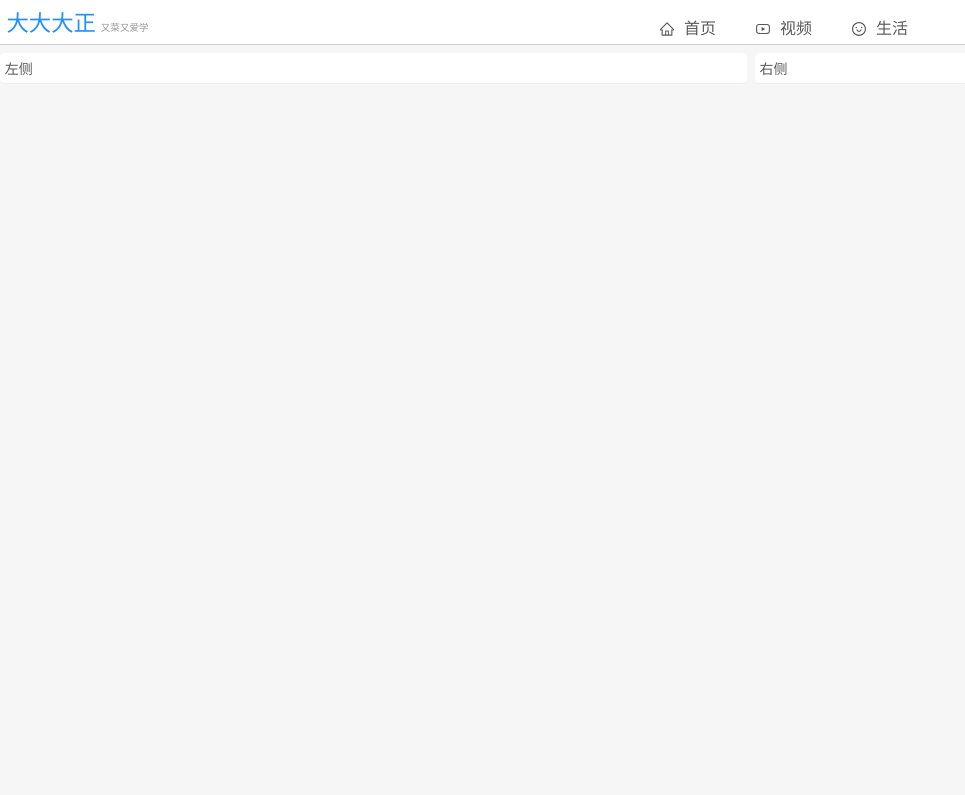
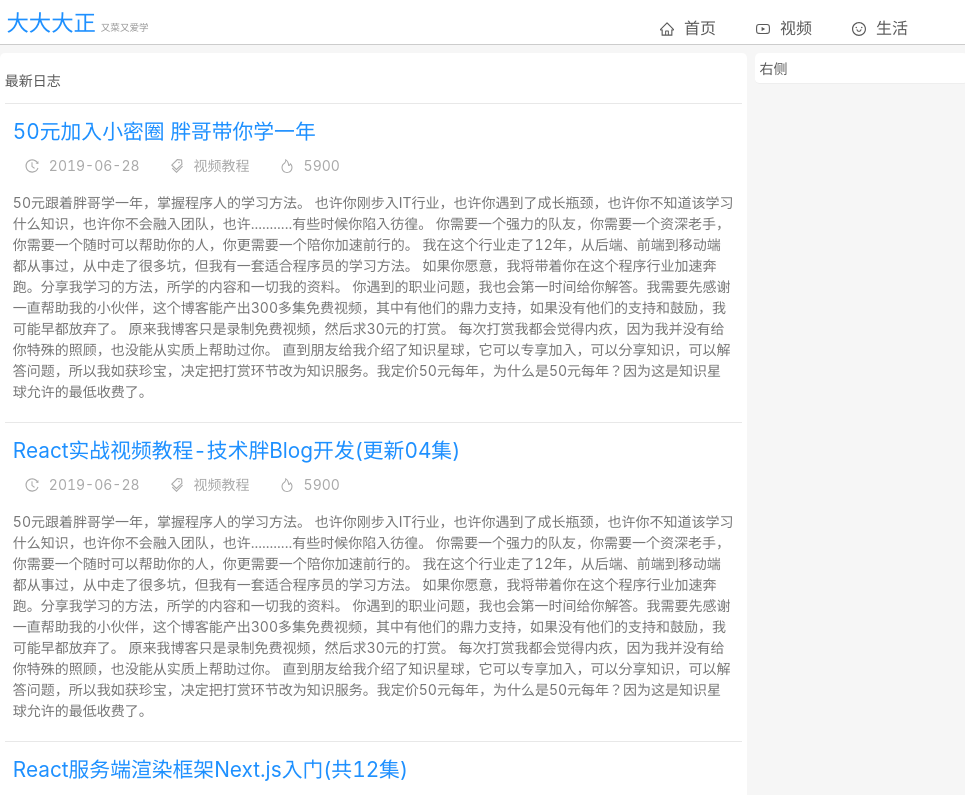
Before and after one commit to DaZheng-coder/react_blog_blog, a Next.js app: page / in a window 1280 px wide. Shown: the top 795 px of the page, without its empty margins (0-965 px from the left). Built offline with nearby package versions, Linux system fonts and the light colour scheme.

Commit message:
完善列表样式

```diff
--- a/pages/index.js
+++ b/pages/index.js
@@ -2,16 +2,32 @@
  * @Author: DaZheng
  * @Date: 2020-12-01 14:00:42
  * @LastEditors: g05047
- * @LastEditTime: 2020-12-01 15:59:24
+ * @LastEditTime: 2020-12-02 08:47:50
  * @Description: file content
  */
+import React, {useState} from 'react'
 import Head from 'next/head'
 // import Link from 'next/link'
-import { Row, Col } from 'antd'
+import { Row, Col, List } from 'antd'
 import Header from '../components/Header'
 // import styles from '../styles/Home.module.css'
+import '../static/style/pages/index.css'
+
+import {
+  HistoryOutlined,
+  TagsOutlined,
+  FireOutlined
+} from '@ant-design/icons';
 
 export default function Home() {
+  const [mylist, setMylist] = useState(
+    [
+      {title:'50元加入小密圈 胖哥带你学一年',context:'50元跟着胖哥学一年，掌握程序人的学习方法。 也许你刚步入IT行业，也许你遇到了成长瓶颈，也许你不知道该学习什么知识，也许你不会融入团队，也许...........有些时候你陷入彷徨。 你需要一个强力的队友，你需要一个资深老手，你需要一个随时可以帮助你的人，你更需要一个陪你加速前行的。 我在这个行业走了12年，从后端、前端到移动端都从事过，从中走了很多坑，但我有一套适合程序员的学习方法。 如果你愿意，我将带着你在这个程序行业加速奔跑。分享我学习的方法，所学的内容和一切我的资料。 你遇到的职业问题，我也会第一时间给你解答。我需要先感谢一直帮助我的小伙伴，这个博客能产出300多集免费视频，其中有他们的鼎力支持，如果没有他们的支持和鼓励，我可能早都放弃了。 原来我博客只是录制免费视频，然后求30元的打赏。 每次打赏我都会觉得内疚，因为我并没有给你特殊的照顾，也没能从实质上帮助过你。 直到朋友给我介绍了知识星球，它可以专享加入，可以分享知识，可以解答问题，所以我如获珍宝，决定把打赏环节改为知识服务。我定价50元每年，为什么是50元每年？因为这是知识星球允许的最低收费了。'},
+      {title:'React实战视频教程-技术胖Blog开发(更新04集)',context:'50元跟着胖哥学一年，掌握程序人的学习方法。 也许你刚步入IT行业，也许你遇到了成长瓶颈，也许你不知道该学习什么知识，也许你不会融入团队，也许...........有些时候你陷入彷徨。 你需要一个强力的队友，你需要一个资深老手，你需要一个随时可以帮助你的人，你更需要一个陪你加速前行的。 我在这个行业走了12年，从后端、前端到移动端都从事过，从中走了很多坑，但我有一套适合程序员的学习方法。 如果你愿意，我将带着你在这个程序行业加速奔跑。分享我学习的方法，所学的内容和一切我的资料。 你遇到的职业问题，我也会第一时间给你解答。我需要先感谢一直帮助我的小伙伴，这个博客能产出300多集免费视频，其中有他们的鼎力支持，如果没有他们的支持和鼓励，我可能早都放弃了。 原来我博客只是录制免费视频，然后求30元的打赏。 每次打赏我都会觉得内疚，因为我并没有给你特殊的照顾，也没能从实质上帮助过你。 直到朋友给我介绍了知识星球，它可以专享加入，可以分享知识，可以解答问题，所以我如获珍宝，决定把打赏环节改为知识服务。我定价50元每年，为什么是50元每年？因为这是知识星球允许的最低收费了。'},
+      {title:'React服务端渲染框架Next.js入门(共12集)',context:'50元跟着胖哥学一年，掌握程序人的学习方法。 也许你刚步入IT行业，也许你遇到了成长瓶颈，也许你不知道该学习什么知识，也许你不会融入团队，也许...........有些时候你陷入彷徨。 你需要一个强力的队友，你需要一个资深老手，你需要一个随时可以帮助你的人，你更需要一个陪你加速前行的。 我在这个行业走了12年，从后端、前端到移动端都从事过，从中走了很多坑，但我有一套适合程序员的学习方法。 如果你愿意，我将带着你在这个程序行业加速奔跑。分享我学习的方法，所学的内容和一切我的资料。 你遇到的职业问题，我也会第一时间给你解答。我需要先感谢一直帮助我的小伙伴，这个博客能产出300多集免费视频，其中有他们的鼎力支持，如果没有他们的支持和鼓励，我可能早都放弃了。 原来我博客只是录制免费视频，然后求30元的打赏。 每次打赏我都会觉得内疚，因为我并没有给你特殊的照顾，也没能从实质上帮助过你。 直到朋友给我介绍了知识星球，它可以专享加入，可以分享知识，可以解答问题，所以我如获珍宝，决定把打赏环节改为知识服务。我定价50元每年，为什么是50元每年？因为这是知识星球允许的最低收费了。'},
+      {title:'React Hooks 免费视频教程(共11集)',context:'50元跟着胖哥学一年，掌握程序人的学习方法。 也许你刚步入IT行业，也许你遇到了成长瓶颈，也许你不知道该学习什么知识，也许你不会融入团队，也许...........有些时候你陷入彷徨。 你需要一个强力的队友，你需要一个资深老手，你需要一个随时可以帮助你的人，你更需要一个陪你加速前行的。 我在这个行业走了12年，从后端、前端到移动端都从事过，从中走了很多坑，但我有一套适合程序员的学习方法。 如果你愿意，我将带着你在这个程序行业加速奔跑。分享我学习的方法，所学的内容和一切我的资料。 你遇到的职业问题，我也会第一时间给你解答。我需要先感谢一直帮助我的小伙伴，这个博客能产出300多集免费视频，其中有他们的鼎力支持，如果没有他们的支持和鼓励，我可能早都放弃了。 原来我博客只是录制免费视频，然后求30元的打赏。 每次打赏我都会觉得内疚，因为我并没有给你特殊的照顾，也没能从实质上帮助过你。 直到朋友给我介绍了知识星球，它可以专享加入，可以分享知识，可以解答问题，所以我如获珍宝，决定把打赏环节改为知识服务。我定价50元每年，为什么是50元每年？因为这是知识星球允许的最低收费了。'},
+    ]
+  )
   return (
     // <div className={styles.container}>
     <div>
@@ -23,7 +39,23 @@ export default function Home() {
       <Row className="comm-main" type="flex" justify="center">
         {/* 左侧 */}
         <Col className="comm-left" xs={24} sm={24} md={16} lg={18} xl={14}>
-          左侧
+          {/* 列表 */}
+          <List
+            header={<div>最新日志</div>}
+            itemLayout="vertical"
+            dataSource={mylist}
+            renderItem={item => (
+              <List.Item>
+                <div className="list-title">{item.title}</div>
+                <div className="list-icon">
+                  <span><HistoryOutlined />2019-06-28</span>
+                  <span><TagsOutlined />视频教程</span>
+                  <span><FireOutlined />5900</span>
+                </div>
+                <div className="list-context">{item.context}</div>
+              </List.Item>
+            )}
+          />
         </Col>
         {/* 右侧 */}
         <Col className="comm-right" xs={0} sm={0} md={7} lg={5} xl={4}>
--- /dev/null
+++ b/static/style/pages/index.css
@@ -0,0 +1,18 @@
+/* 首页的样式 */
+.list-title{
+  font-size:1.3rem;
+  color: #1e90ff;
+  padding: 0 0.5rem;
+}
+.list-context{
+  color:#777;
+  padding:.5rem;
+}
+.list-icon{
+  padding:.5rem 0;
+  color:#AAA;
+}
+.list-icon span{
+  display: inline-block;
+  padding: 0 10px;
+}
```
Also changed, not shown: pages/detailed.js (renamed from pages/api/detailed.js).
